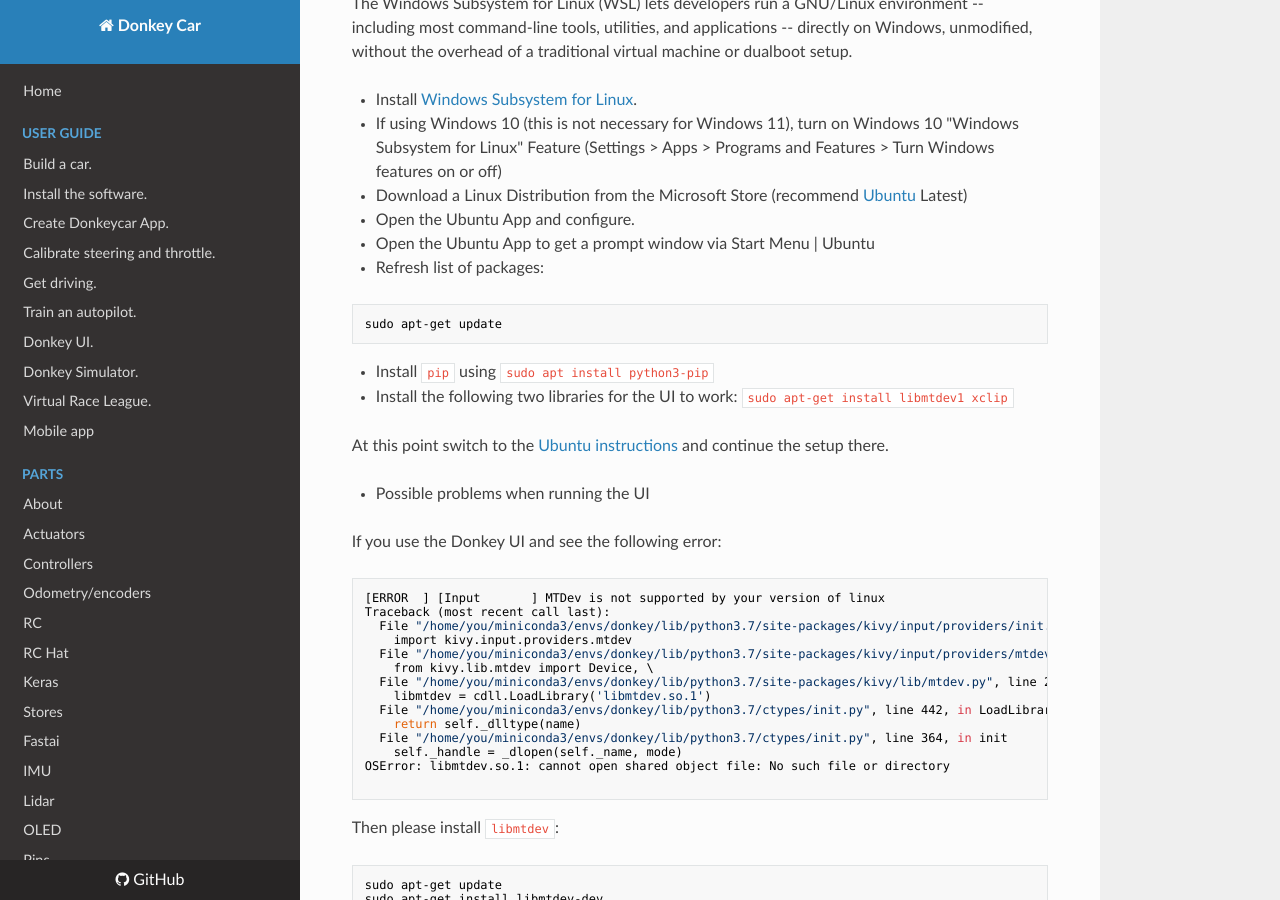
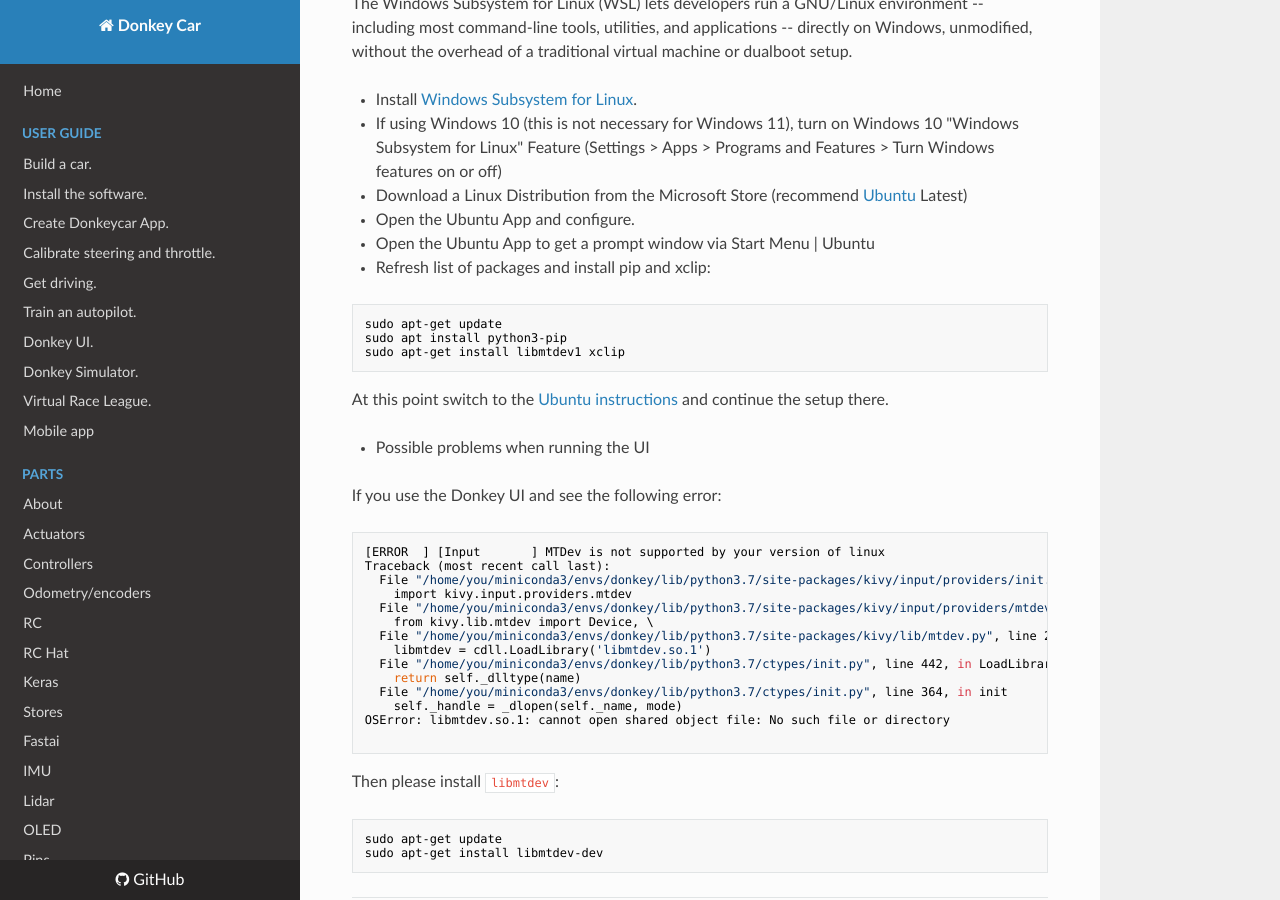
Before and after one commit to autorope/donkeydocs, an MkDocs documentation site: the page built from docs/guide/host_pc/setup_windows.md, in a window 1280 px wide and 900 px high, scrolled down 3356 px. Built offline with MkDocs 1.6.1, drawn with Linux system fonts in a browser that asks for light colours; nearby versions of some CDN libraries.

Commit message:
Cleaned up some commands

````diff
--- a/docs/guide/host_pc/setup_windows.md
+++ b/docs/guide/host_pc/setup_windows.md
@@ -171,15 +171,13 @@ The Windows Subsystem for Linux (WSL) lets developers run a GNU/Linux environmen
 
 * Open the Ubuntu App to get a prompt window via Start Menu | Ubuntu
 
-* Refresh list of packages:
+* Refresh list of packages and install pip and xclip:
 
 ```bash
 sudo apt-get update
+sudo apt install python3-pip
+sudo apt-get install libmtdev1 xclip
 ```
-
-* Install `pip` using `sudo apt install python3-pip`
-
-* Install the following two libraries for the UI to work: `sudo apt-get install libmtdev1 xclip`
 
 At this point switch to the [Ubuntu instructions](http://docs.donkeycar.com/guide/host_pc/setup_ubuntu/) and continue the setup there.
 
````
